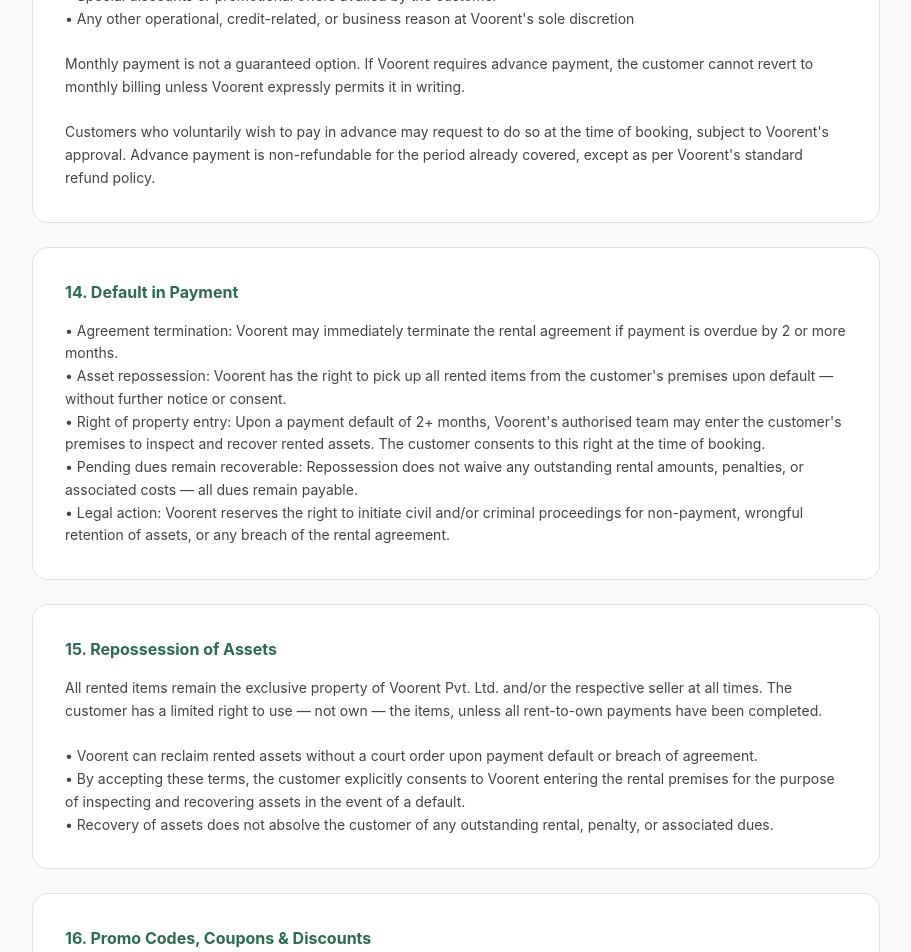
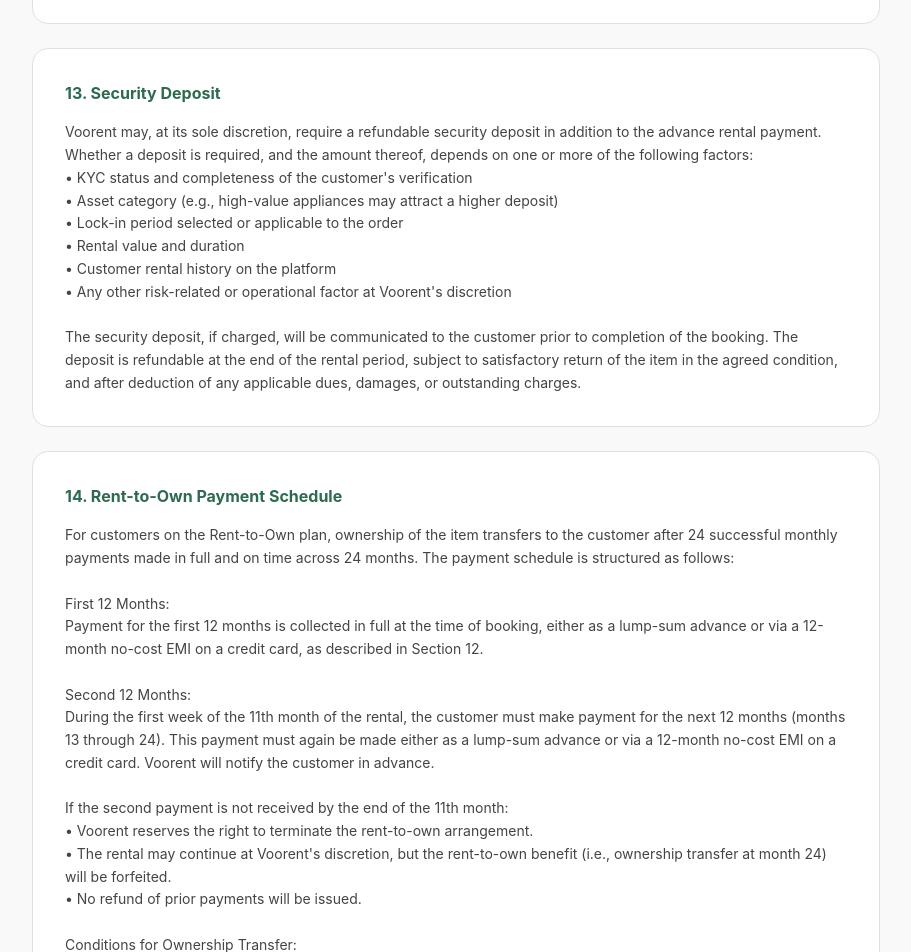
Before and after one commit to singhsudarshan0907-hue/Voorent-p2p, a React (Vite) app in the folder voorent-frontend/: page /terms in a window 1280 px wide. Shown: the part 5020-5972 px from the top of the page, without its empty margins (184-1095 px from the left). Built offline with nearby package versions, Linux system fonts and the light colour scheme; no server answers.

Commit message:
fix: update Payment Policies, lock-in, deposit, rent-to-own in Terms/FAQ/Home

```diff
--- a/voorent-frontend/src/pages/Terms.tsx
+++ b/voorent-frontend/src/pages/Terms.tsx
@@ -128,28 +128,52 @@
   },
   {
     title: '12. Payment Policies',
-    body: `• Voorent shall charge one month's advance at the time of initial subscription. This amount is refundable if the user cancels two days prior to the estimated delivery date. If the user has accepted delivery, the deposit shall not be refunded.
-• Voorent follows a uniform monthly billing cycle starting from the 1st of every month. Pro-rata rental applies if subscription begins after the 1st.
-• Rental is payable by the 7th of every month. Failure to pay by the 7th attracts interest of 2% per month from the date of default.
-• Non-payment of rental for two consecutive months shall attract termination of services.
-• In case of cheque dishonour, an additional charge of ₹500 shall be levied. If the pending payment is not realised within 15 days, Voorent shall initiate criminal proceedings under the Negotiable Instruments Act, 1881.
-• All payments on Voorent are processed securely via Razorpay. Voorent does not store card, bank, or UPI details.`,
+    body: `Voorent P2P operates exclusively on an advance payment model. There is no monthly billing option on this platform.
+
+Payment Options:
+Customers must pay for 12 months in advance at the time of booking. Payment may be made via one of the following two methods only:
+• 12-Month Advance Payment — full payment for 12 months is collected upfront via any supported payment mode on Razorpay.
+• 12-Month No-Cost EMI — available only for customers paying via a credit card that supports no-cost EMI. In this case, 12 monthly instalments are auto-debited from the credit card at zero additional interest. This is a credit card EMI facility and is not a monthly rental arrangement.
+
+There is no option to pay month-to-month. If a customer is unable to use either of the above methods, they will not be able to complete a booking.
+
+Minimum Lock-In — 12 Months:
+All rentals on Voorent P2P carry a minimum lock-in period of 12 months. If a customer returns the item before the completion of 12 months for any reason, the full 12-month rental amount remains payable and non-refundable. No partial refund or adjustment is offered for early returns within the lock-in period. Voorent may revise this policy to offer different lock-in tiers in the future, but only the terms communicated at the time of booking shall apply to that order.
+
+All payments are processed securely via Razorpay. Voorent does not store any card, bank account, or UPI details.`,
   },
   {
-    title: '13. Advance Rental Payment',
-    body: `Voorent may require advance rental payment instead of monthly billing in any of the following situations:
-• Issuance of a new or replacement item
-• Unresolved KYC or documentation concerns
-• Limited inventory availability
-• Special discounts or promotional offers availed by the customer
-• Any other operational, credit-related, or business reason at Voorent's sole discretion
+    title: '13. Security Deposit',
+    body: `Voorent may, at its sole discretion, require a refundable security deposit in addition to the advance rental payment. Whether a deposit is required, and the amount thereof, depends on one or more of the following factors:
+• KYC status and completeness of the customer's verification
+• Asset category (e.g., high-value appliances may attract a higher deposit)
+• Lock-in period selected or applicable to the order
+• Rental value and duration
+• Customer rental history on the platform
+• Any other risk-related or operational factor at Voorent's discretion
 
-Monthly payment is not a guaranteed option. If Voorent requires advance payment, the customer cannot revert to monthly billing unless Voorent expressly permits it in writing.
-
-Customers who voluntarily wish to pay in advance may request to do so at the time of booking, subject to Voorent's approval. Advance payment is non-refundable for the period already covered, except as per Voorent's standard refund policy.`,
+The security deposit, if charged, will be communicated to the customer prior to completion of the booking. The deposit is refundable at the end of the rental period, subject to satisfactory return of the item in the agreed condition, and after deduction of any applicable dues, damages, or outstanding charges.`,
   },
   {
-    title: '14. Default in Payment',
+    title: '14. Rent-to-Own Payment Schedule',
+    body: `For customers on the Rent-to-Own plan, ownership of the item transfers to the customer after 24 successful monthly payments made in full and on time across 24 months. The payment schedule is structured as follows:
+
+First 12 Months:
+Payment for the first 12 months is collected in full at the time of booking, either as a lump-sum advance or via a 12-month no-cost EMI on a credit card, as described in Section 12.
+
+Second 12 Months:
+During the first week of the 11th month of the rental, the customer must make payment for the next 12 months (months 13 through 24). This payment must again be made either as a lump-sum advance or via a 12-month no-cost EMI on a credit card. Voorent will notify the customer in advance.
+
+If the second payment is not received by the end of the 11th month:
+• Voorent reserves the right to terminate the rent-to-own arrangement.
+• The rental may continue at Voorent's discretion, but the rent-to-own benefit (i.e., ownership transfer at month 24) will be forfeited.
+• No refund of prior payments will be issued.
+
+Conditions for Ownership Transfer:
+Ownership transfers to the customer only upon completion of all 24 payments in 24 months, without default, delay, or dispute. Any missed, late, or reversed payment within the 24-month period gives Voorent the right to cancel the rent-to-own benefit at its sole discretion. Customers who lose their rent-to-own benefit will not be entitled to a refund of the payments already made.`,
+  },
+  {
+    title: '15. Default in Payment',
     body: `• Agreement termination: Voorent may immediately terminate the rental agreement if payment is overdue by 2 or more months.
 • Asset repossession: Voorent has the right to pick up all rented items from the customer's premises upon default — without further notice or consent.
 • Right of property entry: Upon a payment default of 2+ months, Voorent's authorised team may enter the customer's premises to inspect and recover rented assets. The customer consents to this right at the time of booking.
@@ -157,7 +181,7 @@
 • Legal action: Voorent reserves the right to initiate civil and/or criminal proceedings for non-payment, wrongful retention of assets, or any breach of the rental agreement.`,
   },
   {
-    title: '15. Repossession of Assets',
+    title: '16. Repossession of Assets',
     body: `All rented items remain the exclusive property of Voorent Pvt. Ltd. and/or the respective seller at all times. The customer has a limited right to use — not own — the items, unless all rent-to-own payments have been completed.
 
 • Voorent can reclaim rented assets without a court order upon payment default or breach of agreement.
@@ -165,21 +189,21 @@
 • Recovery of assets does not absolve the customer of any outstanding rental, penalty, or associated dues.`,
   },
   {
-    title: '16. Promo Codes, Coupons & Discounts',
+    title: '17. Promo Codes, Coupons & Discounts',
     body: `• Modify or cancel anytime: Voorent reserves the right to withdraw, change, or cancel any promotional offer at any time, without prior notice.
 • No retroactive pricing: Discounts are locked at the time of transaction. Existing orders will not be repriced based on any new or lower offer.
 • New promotions apply to new orders only: Any fresh offer launched by Voorent is valid strictly for new bookings and does not apply to ongoing or past transactions.
 • Discount decisions are at Voorent's sole discretion: Voorent determines who is eligible for a discount, the applicable rate, and the duration — this is non-negotiable.`,
   },
   {
-    title: '17. Voorent\'s Sole Discretion',
+    title: '18. Voorent\'s Sole Discretion',
     body: `• Item allocation: Voorent determines which specific product, brand, or variant is delivered. Images on the platform are representative; actual items may vary within the same or equivalent category.
 • Right to refuse service: Voorent reserves the right to decline any rental or listing request at its sole discretion, without being required to provide a reason.
 • Pricing & offers: All rental rates, packages, and promotional offers are set by Voorent and are subject to change at any time without prior notice.
 • Content moderation: Voorent reserves the right to refuse, edit, modify, or remove any listing or content at its sole discretion.`,
   },
   {
-    title: '18. Legal Rights & Intellectual Property',
+    title: '19. Legal Rights & Intellectual Property',
     body: `You acknowledge and agree that the materials on the Website — including text, software, scripts, graphics, photos, sounds, music, videos, interactive features ("Materials") and the trademarks, service marks and logos contained therein ("Marks") — are owned by or licensed to Voorent, and are subject to copyright and other intellectual property rights under Indian laws, foreign laws and international treaties.
 
 Materials are provided to you AS IS for personal use only and may not be used, copied, reproduced, distributed, transmitted, broadcast, displayed, sold, or licensed for any other purpose without prior written consent of the respective owners.
@@ -187,7 +211,7 @@
 You agree not to circumvent, disable or otherwise interfere with security-related features of the Website. You may not decompile or disassemble, reverse engineer, or otherwise attempt to discover any source code contained in the Service. You agree not to reproduce, duplicate, copy, sell, resell or exploit for any commercial purposes any aspect of the Service.`,
   },
   {
-    title: '19. Trademarks',
+    title: '20. Trademarks',
     body: `All logos, brands, trademarks and service marks ("Marks") appearing on Voorent are the properties either owned or used under license by Voorent and/or its associates. All rights accruing from the same, statutory or otherwise, wholly vest with Voorent and/or its associates.
 
 Access to this Website does not confer upon you any license or right to use these Marks in any form or manner whatsoever. Any violation constitutes an offence under the prevailing laws of India.
@@ -195,13 +219,13 @@
 Voorent respects the Intellectual Property Rights of all parties. In a case where a user is found to be using any platform to infringe the Intellectual Property Rights of others, Voorent will be free to terminate this agreement forthwith without notice.`,
   },
   {
-    title: '20. Claims of Infringement',
+    title: '21. Claims of Infringement',
     body: `Voorent is not liable for any infringement of copyright arising out of materials posted on or transmitted through the site. If you are an owner of intellectual property rights and believe that any Content infringes upon your intellectual property rights, you may submit a notification to Voorent together with a request to delete the relevant Content.
 
 The notification must contain: a physical or electronic signature of the authorized person; identification of the infringing content; contact information; a good faith statement that the use is not authorized; and a statement of accuracy under penalty of perjury.`,
   },
   {
-    title: '21. Fair Use & Prohibited Activities',
+    title: '22. Fair Use & Prohibited Activities',
     body: `The following are strictly prohibited:
 • Use of "deep-link", "page-scrape", "robot", "spider" or other automatic devices to access or copy any portion of the Website.
 • Testing the vulnerability of the website or any networked computer resource.
@@ -212,7 +236,7 @@
 • Using the Website for any purpose that is unlawful or prohibited by these Terms.`,
   },
   {
-    title: '22. Indemnity',
+    title: '23. Indemnity',
     body: `You agree to defend, indemnify and hold harmless Voorent, its officers, subsidiaries, affiliates, successors, assigns, directors, agents, service providers, suppliers and employees from and against any and all claims, damages, obligations, losses, liabilities, costs or debt, and expenses (including attorneys' fees) arising from:
 • Your use of and access to the Website and/or the Service
 • Your violation of any term of these Terms
@@ -222,19 +246,19 @@
 This indemnification obligation will survive termination, modification or expiration of these Terms.`,
   },
   {
-    title: '23. Limitation of Liability',
+    title: '24. Limitation of Liability',
     body: `To the maximum extent permitted by applicable law, Voorent shall not be liable for any indirect, incidental, special, consequential, or punitive damages, including but not limited to loss of profits, data, goodwill, or other intangible losses arising from your use of the Service.
 
 Voorent's total liability in any matter shall not exceed the total rental amount paid by you in the 3 months preceding the claim.`,
   },
   {
-    title: '24. Governing Law & Dispute Resolution',
+    title: '25. Governing Law & Dispute Resolution',
     body: `These Terms shall be governed by and construed in accordance with the laws of India. Any dispute arising out of or in connection with these Terms shall be subject to the exclusive jurisdiction of the courts in New Delhi, India.
 
 Voorent encourages users to reach out at support@voorent.com for any disputes before initiating legal proceedings.`,
   },
   {
-    title: '25. Changes to Terms',
+    title: '26. Changes to Terms',
     body: `Voorent reserves the right to modify these Terms at any time. Any material change shall become effective on the lapse of five days following the aforesaid change. Your continued use of the Service after any changes constitutes acceptance of the updated Terms.
 
 Last updated: June 2026`,
```
Also changed, not shown: voorent-frontend/src/pages/FAQ.tsx (+21 -13 lines), voorent-frontend/src/pages/Home.tsx (+4 -4 lines).
